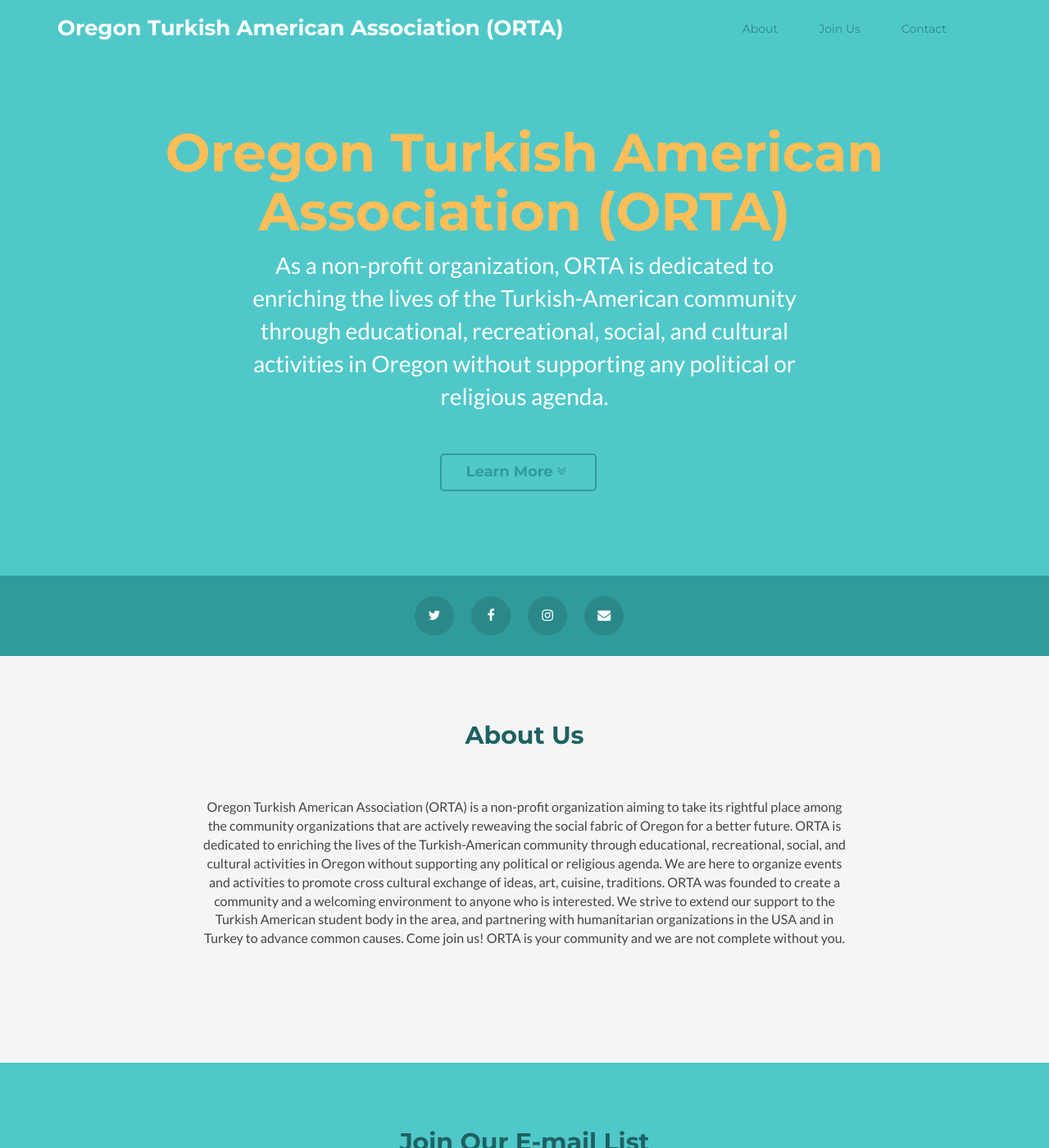
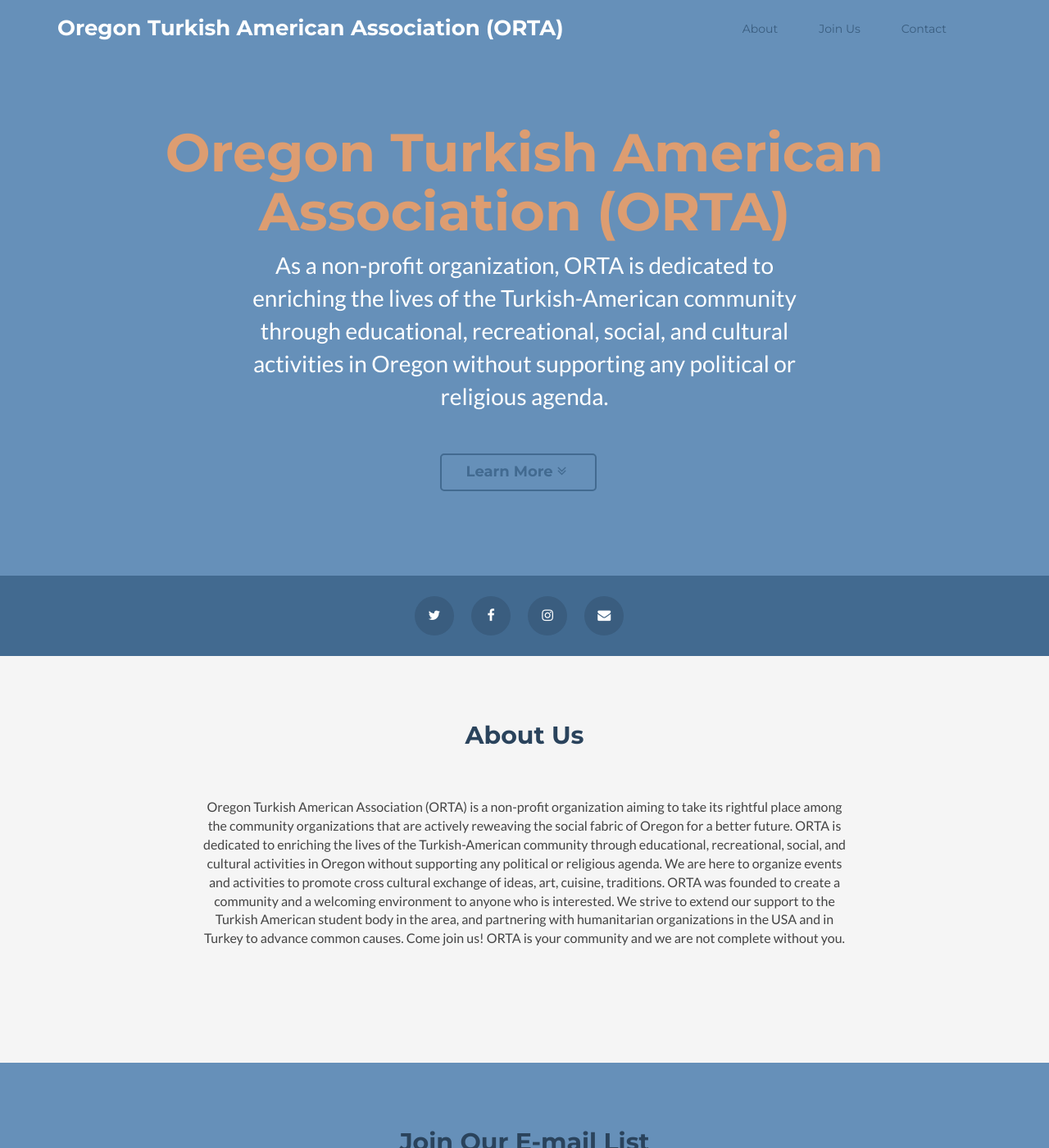
Before and after one commit to ortapdx/ortapdx.github.io, a Jekyll site: the page built from index.html, in a window 1280 px wide and 1400 px high. Shown: the whole window at 82% size. Built offline with Jekyll 4.4.1, drawn with Linux system fonts in a browser that asks for light colours; nearby versions of some CDN libraries; comment, search, counter and statistics services are not loaded.

Commit message:
Update _config.yml

```diff
--- a/_config.yml
+++ b/_config.yml
@@ -47,7 +47,7 @@ publish: true
 
 #THEME
 #Select one of the five color schemes (default, one, two, three, or four)
-theme: four
+theme: default
 
 # *** DO NOT CHANGE ANYTHING BELOW THIS LINE ***
 
```
